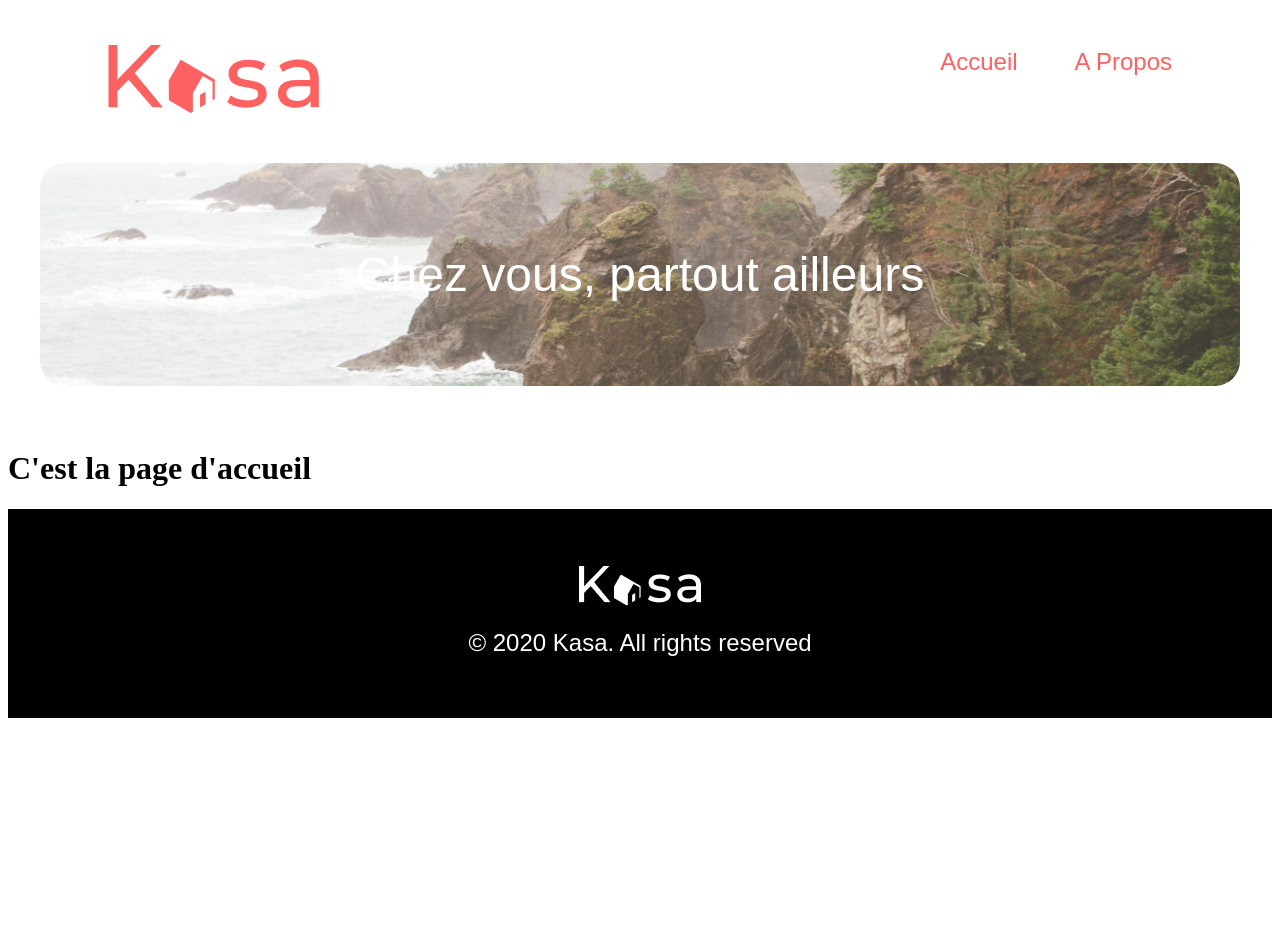
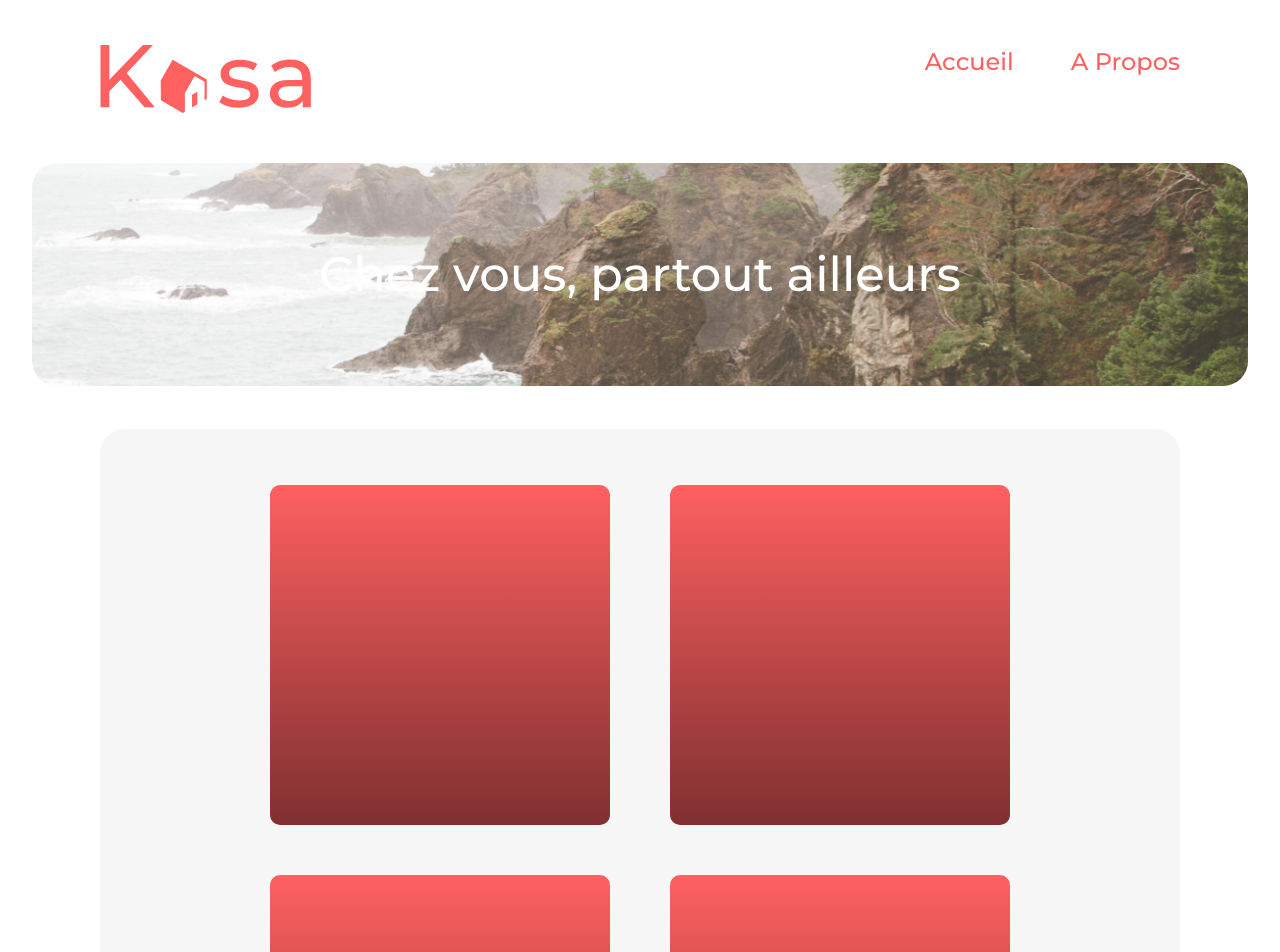
Before and after one commit to MalletCamille/Kasa, a React (Vite) app: page / in a window 1280 px wide. Shown: the top 952 px of the page. Before the commit the page ends 800 px from the top, so only its background shows below. Built offline with nearby package versions, Linux system fonts and the light colour scheme; a web font is replaced by a local one.

Commit message:
style (banner) + wip add appartments cards

```diff
--- /dev/null
+++ b/src/components/Card.jsx
@@ -0,0 +1,10 @@
+import '../style/Card.scss'
+
+function Card() {
+    return (
+        <article className = "card">
+        </article>
+    )
+}
+
+export default Card
--- a/src/main.jsx
+++ b/src/main.jsx
@@ -2,10 +2,11 @@ import React from 'react'
 import ReactDOM from 'react-dom/client'
 import { BrowserRouter as Router, Route, Routes } from 'react-router-dom'
 import Home from './pages/Home/Home.jsx'
-import Appartments from './pages/Appartments/Appartments.jsx'
+import Appartment from './pages/Appartment/Appartment.jsx'
 import Error from "./pages/Error/Error.jsx"
 import About from "./pages/About/About.jsx"
 import Layout from './components/Layout.jsx'
+import './style/main.scss'
 
 const domNode = document.getElementById('root');
 const root = ReactDOM.createRoot(domNode);
@@ -15,7 +16,7 @@ root.render(
       <Layout>
         <Routes>
           <Route path="/" element={<Home />} />
-          <Route path="/Appartments/:appartmentid" element={<Appartments />} />
+          <Route path="/Appartment/:appartmentid" element={<Appartment />} />
           <Route path="/About" element={<About />} />
           <Route path="*" element={<Error />} />
         </Routes>
--- a/src/pages/About/About.jsx
+++ b/src/pages/About/About.jsx
@@ -1,8 +1,6 @@
 function About() {
     return (
-
-<h1>A propos</h1>
-
+  <h1>A propos</h1>
   )
 }
 
--- a/src/pages/Appartments/Appartments.jsx
+++ b/src/pages/Appartment/Appartment.jsx
@@ -1,5 +1,5 @@
 
-function Appartments() {
+function Appartment() {
     return (
 
 <h1>Bel appartement meublé</h1>
@@ -7,4 +7,4 @@ function Appartments() {
   )
 }
 
-export default Appartments
+export default Appartment
--- a/src/pages/Error/Error.jsx
+++ b/src/pages/Error/Error.jsx
@@ -1,8 +1,13 @@
+import Errorimg from "../../assets/404.png"
+import "../../style/Error.scss"
+
 function Error() {
     return (
-
-<h1>Erreur fatale</h1>
-
+      <div className="Error__container">
+        <img className="Error__img" src={Errorimg} alt="Image Erreur 404"></img>
+        <span className="Error__txt">Oups! La page que vous demandez n'existe pas</span>
+        <span className="Error__backtohome">Retourner sur la page d'accueil</span>
+      </div>
   )
 }
 
--- a/src/pages/Home/Home.jsx
+++ b/src/pages/Home/Home.jsx
@@ -1,11 +1,22 @@
 import Banner from '../../components/Banner.jsx'
+import {Fragment} from 'react'
+import json from '../../../data/appartments.json'
+import Card from '../../components/Card.jsx'
 
 function Home() {
   return (
-    <div className='banner__container'>
-      <Banner/>
-      <h1>C'est la page d'accueil</h1>
-    </div>
+    <Fragment>
+      <div className='banner__container'>
+        <Banner/>
+      </div>
+    <main className='main'>
+    {json.map(appartments=> (
+    <Card key={`${appartments.id}`}>
+      {appartments.title}
+    </Card>
+      ))}
+    </main>
+   </Fragment>
   );
 }
 
--- /dev/null
+++ b/src/style/Card.scss
@@ -0,0 +1,7 @@
+.card {
+    border-radius: 10px;
+    width: 340px;
+    height: 340px;
+    background: linear-gradient(180deg, rgba(255, 255, 255, 0) 0%, rgba(0, 0, 0, 0.5) 100%);
+    background-color: #FF6060;
+}
--- /dev/null
+++ b/src/style/Error.scss
@@ -0,0 +1,16 @@
+.Error {
+    &__container {
+        display: flex;
+        flex-direction: column;
+    }
+    &__img {
+        width: auto;
+        height: 263px;
+    }
+    &__txt {
+        color: black;
+    }
+    &__bachtohome {
+        color: black;
+    }
+}
--- a/src/style/main.scss
+++ b/src/style/main.scss
@@ -1 +1,20 @@
 @import url('https://fonts.googleapis.com/css2?family=Kodchasan:wght@200&family=Montserrat:wght@500&family=Pacifico&family=Roboto:wght@100&family=Shrikhand&family=Work+Sans&display=swap');
+
+* {
+    margin: 0px;
+    padding: 0px;
+}
+
+.main {
+    display: flex;
+    flex-wrap: wrap;
+    justify-content: center;
+    gap: 50px 60px;
+    margin-left: 100px;
+    margin-right: 100px;
+    margin-bottom: 50px;
+    background-color: #F6F6F6;
+    border-radius: 25px;
+    padding-top: 56px;
+    padding-bottom: 43px;
+}
```
Also changed, not shown: src/assets/404.png (added), src/components/Cards.jsx (deleted), src/style/About.scss (added), src/style/Cards.scss (deleted).
